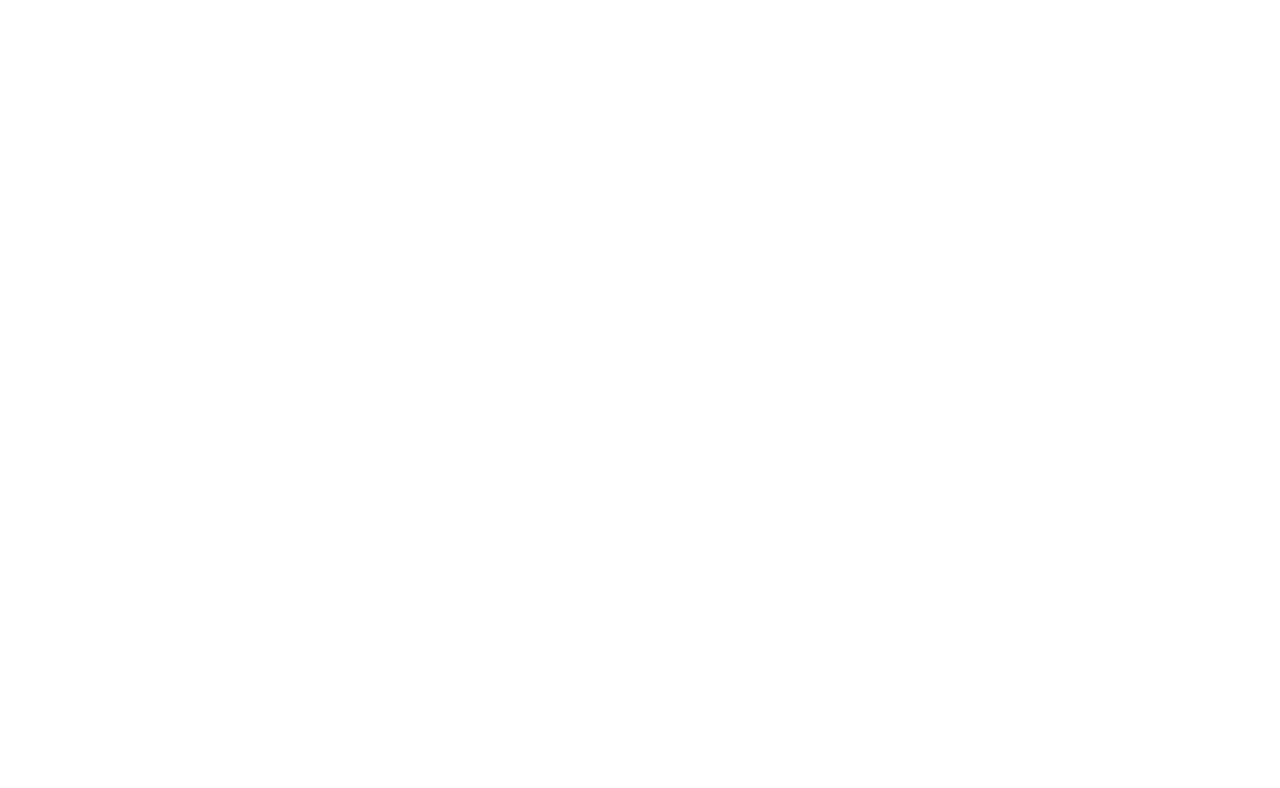
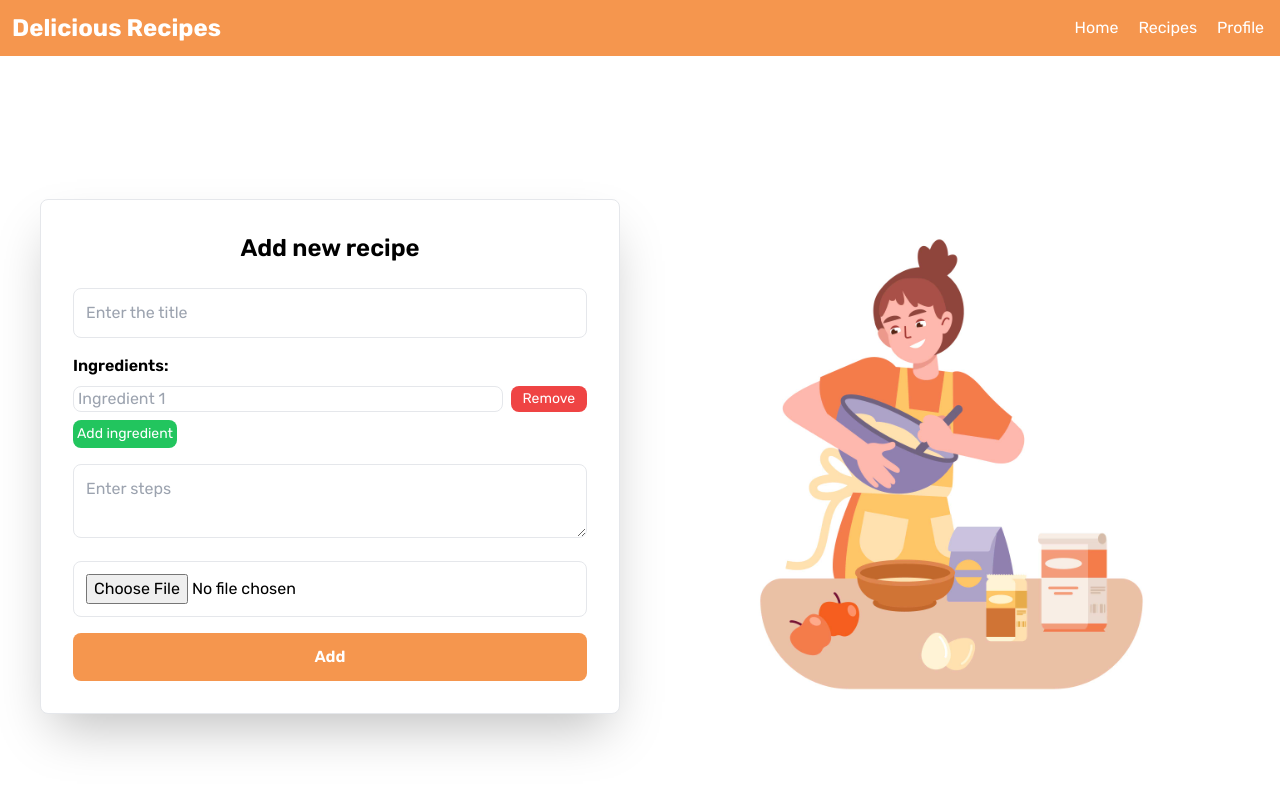
Before and after one commit to ayusmanmindfire/recipe-frontend, a React (Create React App) app: page /addRecipe in a window 1280 px wide. Before the commit this address had no page. Shown: the top 788 px of the page. Built offline with nearby package versions, Linux system fonts and the light colour scheme.

Commit message:
feat: Add form and integrate api for new recipe

```diff
--- a/src/index.js
+++ b/src/index.js
@@ -9,6 +9,7 @@
 import { Login } from './pages/Login';
 import { CookiesProvider } from 'react-cookie';
 import { ErrorPage } from './pages/ErrorPage';
+import { RecipeForm } from './pages/RecipeForm';
 
 const root = ReactDOM.createRoot(document.getElementById('root'));
 root.render(
@@ -20,6 +21,7 @@
       <Route path='/signup' element={<SignUp/>}/>
       <Route path='/login' element={<Login/>}/>
       <Route path='/error' element={<ErrorPage/>}/>
+      <Route path='/addRecipe' element={<RecipeForm/>}/>
     </Routes>
   </BrowserRouter>
   </CookiesProvider>
--- /dev/null
+++ b/src/pages/RecipeForm.jsx
@@ -0,0 +1,187 @@
+import { Navbar } from "../components/Navbar";
+import eggCooking from "../assets/eggCooking.jpg";
+import { useFormik } from "formik";
+import { useState } from "react";
+import axios from "axios";
+import { recipesApi } from "../utils/apiPaths";
+import { useNavigate } from "react-router-dom";
+import { useCookies } from "react-cookie";
+
+//formik validation function
+const validate = (values) => {
+    const errors = {};
+    if (!values.title) {
+        errors.title = "Title is required";
+    }
+    if (!values.steps) {
+        errors.steps = "Steps are required";
+    }
+    if (!values.image) {
+        errors.image = "Image file is required";
+    }
+    if (values.ingredients.length === 0) {
+        errors.ingredients = "At least one ingredient is required";
+    }
+    return errors;
+};
+
+export const RecipeForm = () => {
+    const [apiError, setApiError] = useState("");
+    const navigate = useNavigate()
+    const [cookies] = useCookies(['user']);
+    const token = cookies.Authorization //fetching token from the cookies
+
+    const formik = useFormik({
+        initialValues: {
+            title: "",
+            steps: "",
+            image: "",
+            ingredients: [""], // Array for ingredients
+        },
+        validate,
+        onSubmit: async (values) => {
+            try {
+                console.log(values)
+                const response = await axios.post(recipesApi.addNewRecipe, values, {
+                    headers: {
+                        Authorization: `Bearer ${token}`, // Send token in header
+                        "Content-Type": "multipart/form-data"
+                    },
+                })
+                setApiError("");
+                navigate('/recipes')
+            } catch (error) {
+                if (error.response)
+                    setApiError(error.response.data.message || "Something went wrong")
+                else
+                    navigate('/error')
+            }
+        },
+    });
+
+    // function for adding ingredient field
+    const addIngredient = () => {
+        formik.setFieldValue("ingredients", [...formik.values.ingredients, ""]);
+    };
+
+    //Function for removing ingredient
+    const removeIngredient = (index) => {
+        const updatedIngredients = formik.values.ingredients.filter(
+            (ingredient, i) => i !== index
+        );
+        formik.setFieldValue("ingredients", updatedIngredients);
+    };
+
+    return (
+        <>
+            <Navbar />
+            <div className="section-container grid grid-cols-1 items-center gap-10 md:h-screen md:grid-cols-2 p-10 font-Rubik ">
+                {/* Form Container */}
+                <div className="form-container w-full bg-white p-8 rounded-lg shadow-2xl border ">
+                    <h2 className="text-2xl font-semibold mb-6 text-center">Add new recipe</h2>
+                    <form onSubmit={formik.handleSubmit} className="space-y-4">
+                        {/* Title */}
+                        <div>
+                            <input
+                                type="text"
+                                placeholder="Enter the title"
+                                name="title"
+                                id="title"
+                                onChange={formik.handleChange}
+                                value={formik.values.title}
+                                className="w-full p-3 border rounded-lg focus:outline-none focus:border-primary"
+                            />
+                            {formik.errors.title && (
+                                <div className="text-red-600 mt-1">{formik.errors.title}</div>
+                            )}
+                        </div>
+
+                        {/* Ingredients */}
+                        <div>
+                            <label className="block mb-2 font-semibold">Ingredients:</label>
+                            {formik.values.ingredients.map((ingredient, index) => (
+                                <div key={index} className="flex space-x-2 mb-2">
+                                    <input
+                                        type="text"
+                                        placeholder={`Ingredient ${index + 1}`}
+                                        name={`ingredients[${index}]`}
+                                        value={ingredient}
+                                        onChange={formik.handleChange}
+                                        className="w-full px-1 border rounded-lg focus:outline-none focus:border-primary"
+                                    />
+                                    <button
+                                        type="button"
+                                        onClick={() => removeIngredient(index)}
+                                        className="bg-red-500 text-white px-3 rounded-lg text-sm"
+                                    >
+                                        Remove
+                                    </button>
+                                </div>
+                            ))}
+                            <button
+                                type="button"
+                                onClick={addIngredient}
+                                className="bg-green-500 hover:bg-green-600 text-white p-1 rounded-lg text-sm"
+                            >
+                                Add ingredient
+                            </button>
+                            {formik.errors.ingredients && (
+                                <div className="text-red-600 mt-1">{formik.errors.ingredients}</div>
+                            )}
+                        </div>
+
+                        {/* Steps */}
+                        <div>
+                            <textarea
+                                type="text"
+                                placeholder="Enter steps"
+                                name="steps"
+                                id="steps"
+                                onChange={formik.handleChange}
+                                value={formik.values.steps}
+                                className="w-full p-3 border rounded-lg focus:outline-none focus:border-primary"
+                            />
+                            {formik.errors.steps && (
+                                <div className="text-red-600 mt-1">{formik.errors.steps}</div>
+                            )}
+                        </div>
+
+                        {/* Image File Upload */}
+                        <div>
+                            <input
+                                type="file"
+                                name="image"
+                                // id="image"
+                                onChange={(e)=>formik.setFieldValue("image", e.target.files[0])}
+                                // value={formik.values.image}
+                                className="w-full p-3 border rounded-lg focus:outline-none focus:border-primary"
+                            />
+                            {formik.errors.image && (
+                                <div className="text-red-600 mt-1">{formik.errors.image}</div>
+                            )}
+                        </div>
+
+                        <button
+                            type="submit"
+                            className="w-full bg-primary hover:bg-hoverPrimary text-white py-3 rounded-lg font-semibold"
+                        >
+                            Add
+                        </button>
+
+                        {/* API Error Message */}
+                        {apiError && (
+                            <div className="text-red-600 mt-4 text-center">
+                                {apiError}
+                            </div>
+                        )}
+                    </form>
+                </div>
+
+                {/* Image Section */}
+                <div className="flex flex-col items-center justify-center space-y-4">
+                    <img src={eggCooking} alt="" className="h-[500px]" />
+                </div>
+            </div>
+        </>
+    );
+};
--- a/src/pages/RecipesPage.jsx
+++ b/src/pages/RecipesPage.jsx
@@ -10,26 +10,26 @@
     const [recipes, setRecipes] = useState([]); // State to hold the fetched recipes
     const [loading, setLoading] = useState(true); // State to handle loading state
     const [error, setError] = useState(null); // State to handle any error
-    const [cookies,setCookie]=useCookies(['user']);
-    const token=cookies.Authorization
-    const navigate=useNavigate();
+    const [cookies, setCookie] = useCookies(['user']);
+    const token = cookies.Authorization
+    const navigate = useNavigate();
 
     // Fetch recipes on component mount
     useEffect(() => {
         const fetchRecipes = async () => {
             try {
-                if(!token){
+                if (!token) {
                     navigate('/login');
                     return
                 }
-                const response = await axios.get(recipesApi.getAllRecipes,{
+                const response = await axios.get(recipesApi.getAllRecipes, {
                     headers: {
                         Authorization: `Bearer ${token}`, // Send token in header
                     },
                 });
                 setRecipes(response.data.data);
             } catch (error) {
-                if(error.response&&error.response.status===401)
+                if (error.response && error.response.status === 401)
                     navigate('/login')
                 setError(error.response ? error.response.data.message : error.message);
             } finally {
@@ -53,7 +53,21 @@
         <>
             <Navbar />
             <div className="recipes-page p-4">
-                <h1 className="text-2xl font-bold text-center mb-4">Recipe Cards</h1>
+                <div className="flex justify-evenly gap-1  mb-3 h-10">
+                    <div className="flex mb-3 h-10 gap-2">
+                        <input type="text" placeholder="Search" className="px-5 w-full border rounded-lg focus:outline-none focus:border-primary" />
+                        <button className="bg-primary hover:bg-hoverPrimary text-white rounded-lg px-2 py-1 font-Rubik">Search</button>
+                    </div>
+                    <div>
+                        <button className="hidden sm:flex bg-green-500 hover:bg-green-600 text-white rounded-lg p-2 font-Rubik" onClick={()=>{
+                            navigate('/addRecipe')
+                        }}>Add recipe</button>
+                        {/* Responsive button */}
+                        <button className="sm:hidden bg-green-500 hover:bg-green-600 text-white rounded-2xl p-2 px-4 font-bold font-Rubik">+</button>
+                    </div>
+
+                </div>
+
 
                 <div className="grid grid-cols-1 sm:grid-cols-2 md:grid-cols-3 lg:grid-cols-4 gap-4">
                     {recipes.length > 0 ? (
--- a/src/utils/apiPaths.js
+++ b/src/utils/apiPaths.js
@@ -4,5 +4,6 @@
 }
 
 export const recipesApi={
-    getAllRecipes:"http://localhost:5000/recipes"
+    getAllRecipes:"http://localhost:5000/recipes",
+    addNewRecipe:"http://localhost:5000/recipes"
 }
```
